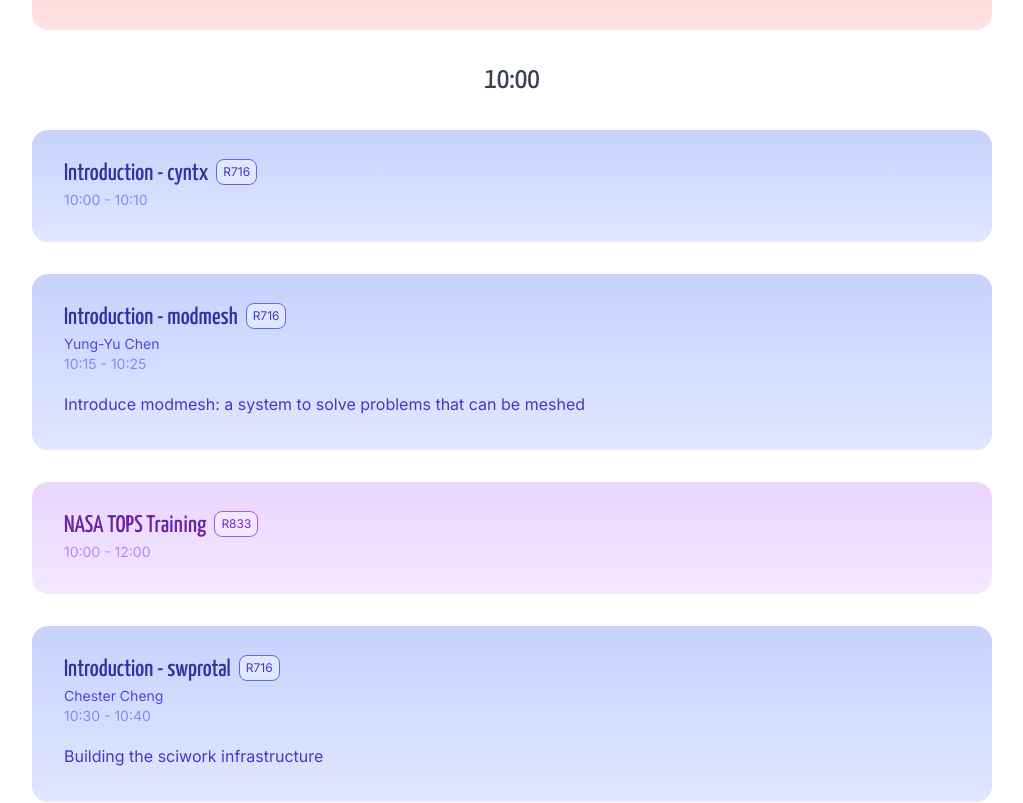
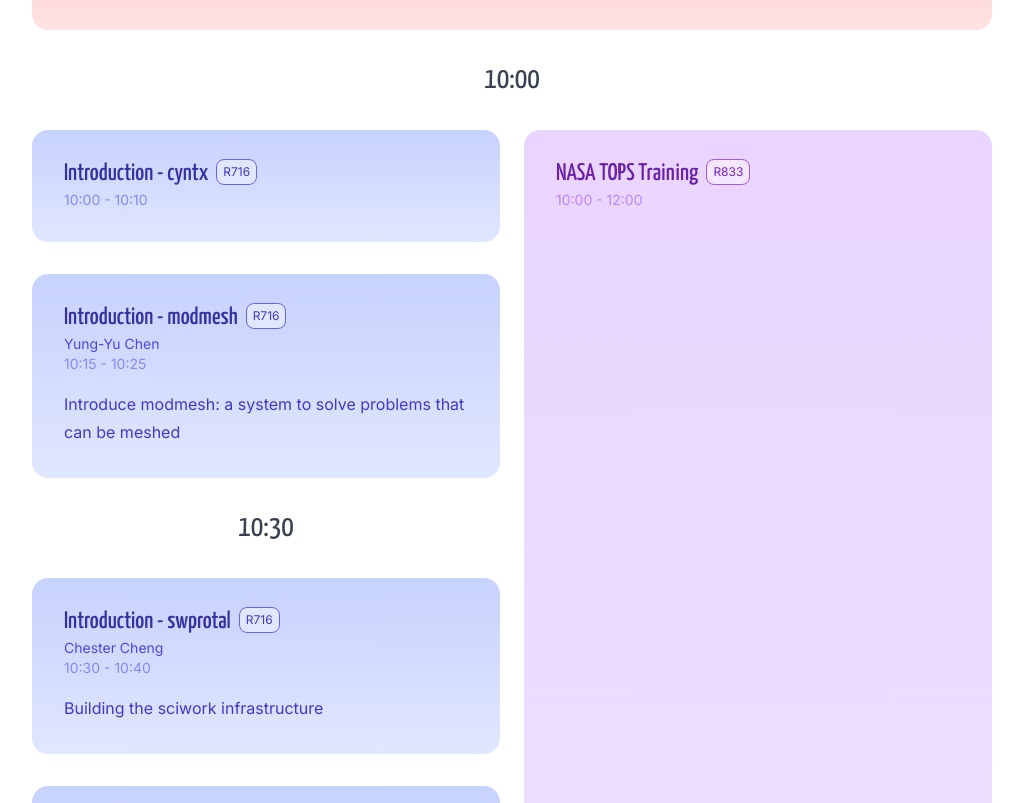
Before and after one commit to sciwork/swconf2024, a Next.js app: page /program in a window 1280 px wide. Shown: the part 860-1663 px from the top of the page, without its empty margins (128-1151 px from the left). Built offline with nearby package versions, Linux system fonts and the light colour scheme.

Commit message:
feat(app/program/page.tsx): display two column when there are talks at the same time

```diff
--- a/app/program/page.tsx
+++ b/app/program/page.tsx
@@ -2,6 +2,7 @@
 import Article from "@/components/Article";
 import ScheduleTime from "@/components/ScheduleTime";
 import TalkInfoCard from "@/components/TalkInfoCard";
+import TaskInfoList from "@/components/TaskInfoList";
 
 export const metadata: Metadata = {
   title: "Page",
@@ -10,13 +11,12 @@
 const Page = () => {
   return (
     <Article>
-      <div className="tw-flex tw-flex-col tw-gap-6 tablet:tw-gap-8">
+      <TaskInfoList>
         <ScheduleTime time="09:00" />
         <TalkInfoCard
           talk={{
             title: "Check-in",
-            description:
-              "",
+            description: "",
             room: "All",
             start: "9:00",
             end: "9:30",
@@ -27,8 +27,7 @@
         <TalkInfoCard
           talk={{
             title: "Opening",
-            description:
-              "",
+            description: "",
             room: "All",
             start: "9:30",
             end: "9:50",
@@ -36,11 +35,12 @@
           variant="general"
         />
         <ScheduleTime time="10:00" />
+        <div className="tw-grid tw-grid-cols-1 tw-gap-6 tablet:tw-grid-cols-2">
+          <TaskInfoList className="tw-order-2 tablet:tw-order-1">
             <TalkInfoCard
               talk={{
                 title: "Introduction - cyntx",
-            description:
-              "",
+                description: "",
                 room: "R716",
                 start: "10:00",
                 end: "10:10",
@@ -59,22 +59,12 @@
               }}
               variant="talks"
             />
-        <TalkInfoCard
-          talk={{
-            title: "NASA TOPS Training",
-            description:
-              "",
-            room: "R833",
-            start: "10:00",
-            end: "12:00",
-          }}
-          variant="training"
-        />
+
+            <ScheduleTime time="10:30" />
             <TalkInfoCard
               talk={{
                 title: "Introduction - swprotal",
-            description:
-              "Building the sciwork infrastructure",
+                description: "Building the sciwork infrastructure",
                 room: "R716",
                 persons: ["Chester Cheng"],
                 start: "10:30",
@@ -110,8 +100,7 @@
             <TalkInfoCard
               talk={{
                 title: "Introduction - Pydoc-zhtw",
-            description:
-              "",
+                description: "",
                 room: "R716",
                 start: "11:20",
                 end: "11:30",
@@ -121,9 +110,9 @@
             <ScheduleTime time="11:30" />
             <TalkInfoCard
               talk={{
-            title: "Talk: Training-Free Scanning Robustness Guided Diffusion Model for Aesthetic QR Code Generation",
-            description:
-              "",
+                title:
+                  "Talk: Training-Free Scanning Robustness Guided Diffusion Model for Aesthetic QR Code Generation",
+                description: "",
                 room: "R716",
                 persons: ["Jia-Wei"],
                 start: "11:40",
@@ -131,6 +120,21 @@
               }}
               variant="talks"
             />
+          </TaskInfoList>
+          <TaskInfoList className="tw-order-1 tablet:tw-order-2">
+            <TalkInfoCard
+              className="tw-h-full"
+              talk={{
+                title: "NASA TOPS Training",
+                description: "",
+                room: "R833",
+                start: "10:00",
+                end: "12:00",
+              }}
+              variant="training"
+            />
+          </TaskInfoList>
+        </div>
         <ScheduleTime time="12:00" />
         <TalkInfoCard
           talk={{
@@ -142,11 +146,11 @@
           variant="general"
         />
         <ScheduleTime time="13:30" />
+        <div className="tw-grid tw-grid-cols-1 tw-gap-6 tablet:tw-grid-cols-2">
           <TalkInfoCard
             talk={{
               title: "NASA TOPS Training",
-            description:
-              "",
+              description: "",
               room: "R833",
               start: "13:30",
               end: "15:00",
@@ -156,19 +160,18 @@
           <TalkInfoCard
             talk={{
               title: "Sprint Booths",
-            description:
-              "Discussion some topics with project leader",
+              description: "Discussion some topics with project leader",
               room: "R815",
               start: "13:30",
               end: "15:00",
             }}
             variant="booths"
           />
+        </div>
         <TalkInfoCard
           talk={{
             title: "Tea break",
-            description:
-              "Take a break!",
+            description: "Take a break!",
             room: "All",
             start: "15:00",
             end: "16:00",
@@ -176,11 +179,11 @@
           variant="general"
         />
         <ScheduleTime time="16:00" />
+        <div className="tw-grid tw-grid-cols-1 tw-gap-6 tablet:tw-grid-cols-2">
           <TalkInfoCard
             talk={{
               title: "NASA TOPS Training",
-            description:
-              "",
+              description: "",
               room: "R833",
               start: "16:00",
               end: "17:00",
@@ -190,14 +193,14 @@
           <TalkInfoCard
             talk={{
               title: "Sprint Booths",
-            description:
-              "Discussion some topics with project leader",
+              description: "Discussion some topics with project leader",
               room: "R815",
               start: "16:00",
               end: "17:00",
             }}
             variant="booths"
           />
+        </div>
         <ScheduleTime time="17:00" />
         <TalkInfoCard
           talk={{
@@ -208,7 +211,7 @@
           }}
           variant="general"
         />
-      </div>
+      </TaskInfoList>
     </Article>
   );
 };
```
Lines whose indentation alone changed are shown as unchanged.
